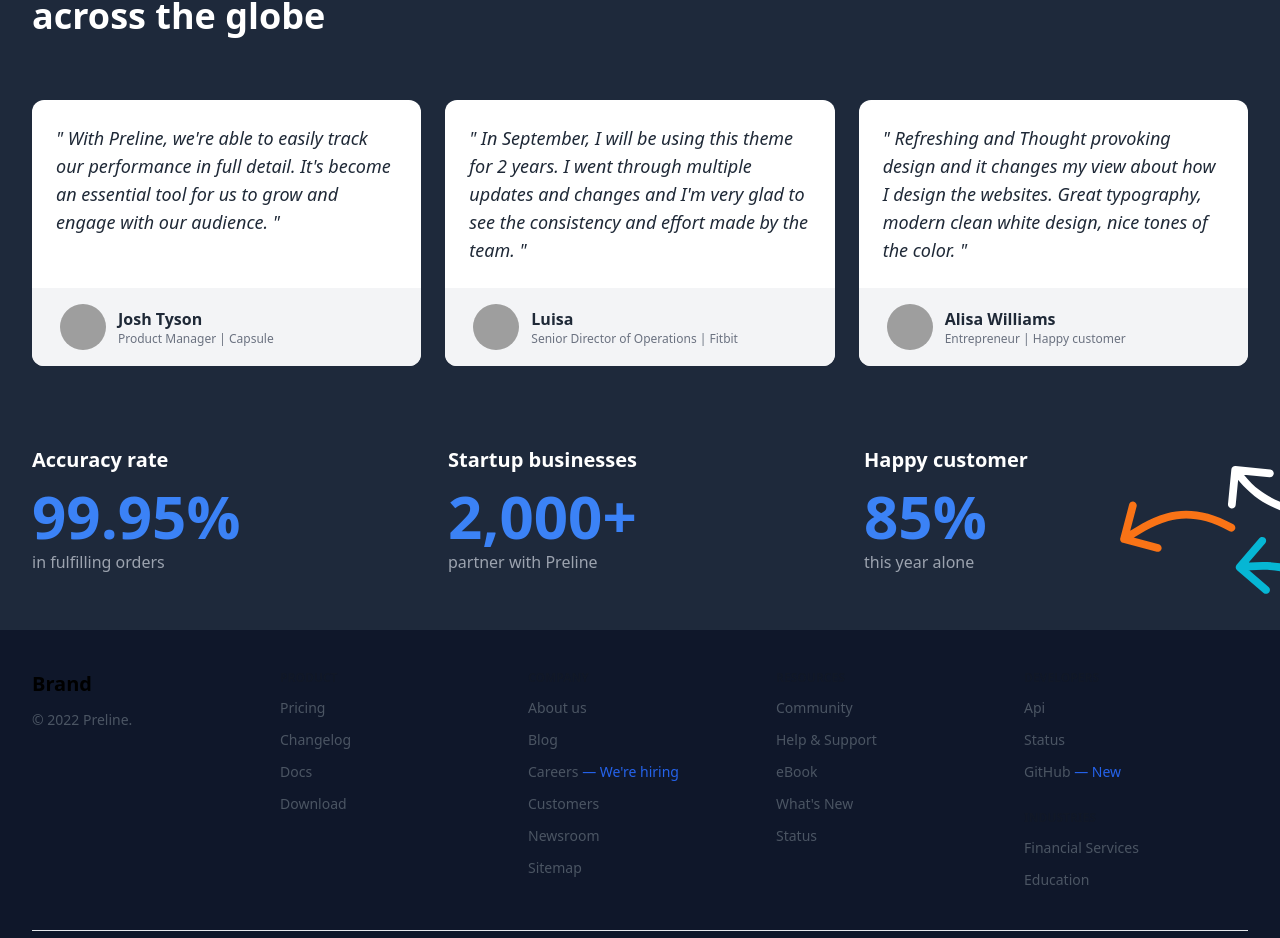
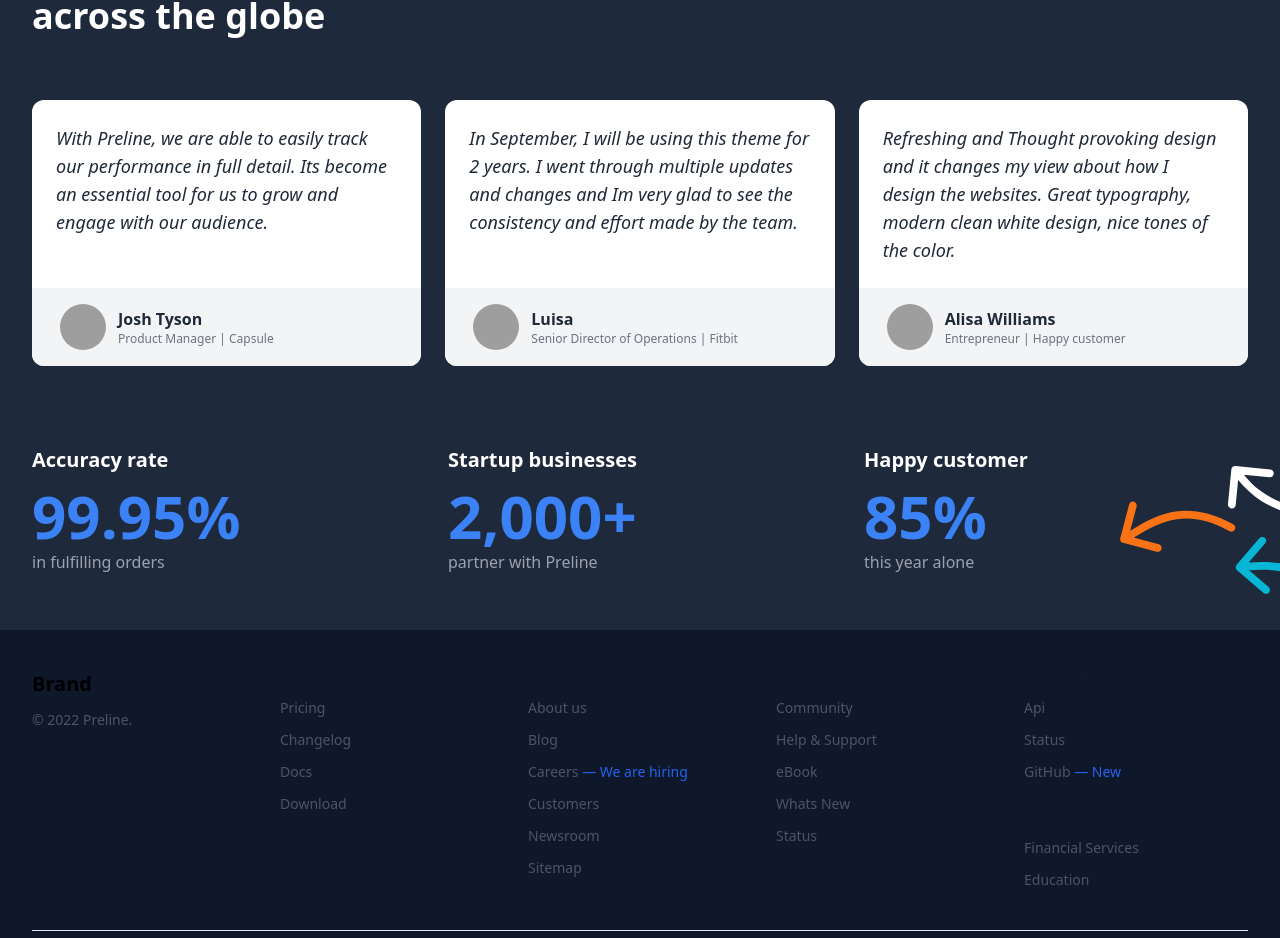
Before and after one commit to agusflores/e-commerce, a React (Vite) app: page / in a window 1280 px wide. Shown: the part 1934-2872 px from the top of the page. Built offline with nearby package versions, Linux system fonts and the light colour scheme; grey boxes are pictures that could not be loaded.

Commit message:
fix texto

```diff
--- a/src/App.jsx
+++ b/src/App.jsx
@@ -1031,7 +1031,7 @@ function App() {
         <div className="flex flex-col bg-white rounded-xl dark:bg-slate-900">
           <div className="flex-auto p-4 md:p-6">
             <p className="text-base italic md:text-lg text-gray-800 dark:text-gray-200">
-              " With Preline, we're able to easily track our performance in full detail. It's become an essential tool for us to grow and engage with our audience. "
+              With Preline, we are able to easily track our performance in full detail. Its become an essential tool for us to grow and engage with our audience.
             </p>
           </div>
 
@@ -1058,7 +1058,7 @@ function App() {
         <div className="flex flex-col bg-white rounded-xl dark:bg-slate-900">
           <div className="flex-auto p-4 md:p-6">
             <p className="text-base italic md:text-lg text-gray-800 dark:text-gray-200">
-              " In September, I will be using this theme for 2 years. I went through multiple updates and changes and I'm very glad to see the consistency and effort made by the team. "
+              In September, I will be using this theme for 2 years. I went through multiple updates and changes and Im very glad to see the consistency and effort made by the team.
             </p>
           </div>
 
@@ -1084,7 +1084,7 @@ function App() {
         <div className="flex flex-col bg-white rounded-xl dark:bg-slate-900">
           <div className="flex-auto p-4 md:p-6">
             <p className="text-base italic md:text-lg text-gray-800 dark:text-gray-200">
-              " Refreshing and Thought provoking design and it changes my view about how I design the websites. Great typography, modern clean white design, nice tones of the color. "
+              Refreshing and Thought provoking design and it changes my view about how I design the websites. Great typography, modern clean white design, nice tones of the color.
             </p>
           </div>
 
@@ -1161,7 +1161,7 @@ function App() {
       <div className="mt-3 grid space-y-3 text-sm">
         <p><a className="inline-flex gap-x-2 text-gray-600 hover:text-gray-800 dark:text-gray-400 dark:hover:text-gray-200" href="#">About us</a></p>
         <p><a className="inline-flex gap-x-2 text-gray-600 hover:text-gray-800 dark:text-gray-400 dark:hover:text-gray-200" href="#">Blog</a></p>
-        <p><a className="inline-flex gap-x-2 text-gray-600 hover:text-gray-800 dark:text-gray-400 dark:hover:text-gray-200" href="#">Careers</a> <span className="inline text-blue-600 dark:text-blue-500">— We're hiring</span></p>
+        <p><a className="inline-flex gap-x-2 text-gray-600 hover:text-gray-800 dark:text-gray-400 dark:hover:text-gray-200" href="#">Careers</a> <span className="inline text-blue-600 dark:text-blue-500">— We are hiring</span></p>
         <p><a className="inline-flex gap-x-2 text-gray-600 hover:text-gray-800 dark:text-gray-400 dark:hover:text-gray-200" href="#">Customers</a></p>
         <p><a className="inline-flex gap-x-2 text-gray-600 hover:text-gray-800 dark:text-gray-400 dark:hover:text-gray-200" href="#">Newsroom</a></p>
         <p><a className="inline-flex gap-x-2 text-gray-600 hover:text-gray-800 dark:text-gray-400 dark:hover:text-gray-200" href="#">Sitemap</a></p>
@@ -1175,7 +1175,7 @@ function App() {
         <p><a className="inline-flex gap-x-2 text-gray-600 hover:text-gray-800 dark:text-gray-400 dark:hover:text-gray-200" href="#">Community</a></p>
         <p><a className="inline-flex gap-x-2 text-gray-600 hover:text-gray-800 dark:text-gray-400 dark:hover:text-gray-200" href="#">Help & Support</a></p>
         <p><a className="inline-flex gap-x-2 text-gray-600 hover:text-gray-800 dark:text-gray-400 dark:hover:text-gray-200" href="#">eBook</a></p>
-        <p><a className="inline-flex gap-x-2 text-gray-600 hover:text-gray-800 dark:text-gray-400 dark:hover:text-gray-200" href="#">What's New</a></p>
+        <p><a className="inline-flex gap-x-2 text-gray-600 hover:text-gray-800 dark:text-gray-400 dark:hover:text-gray-200" href="#">Whats New</a></p>
         <p><a className="inline-flex gap-x-2 text-gray-600 hover:text-gray-800 dark:text-gray-400 dark:hover:text-gray-200" href="#">Status</a></p>
       </div>
     </div>
```
